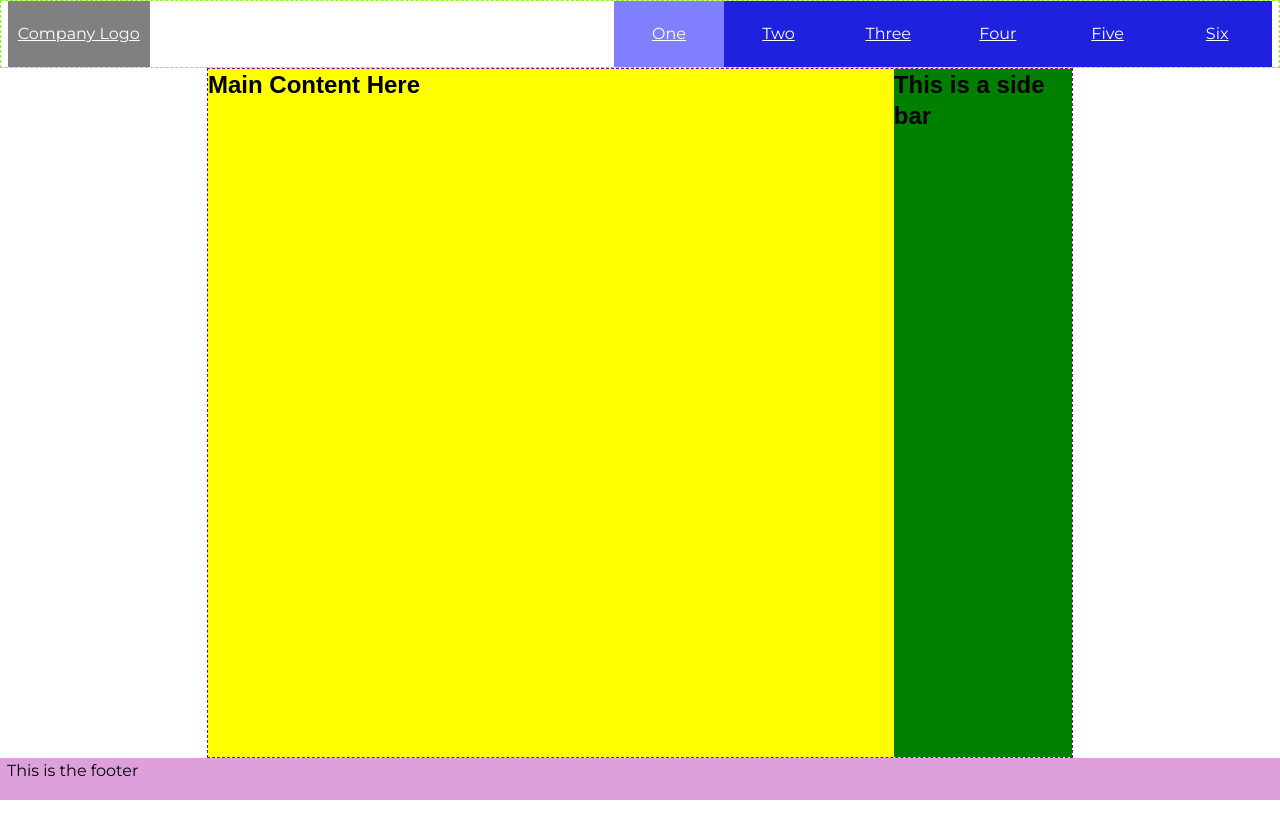
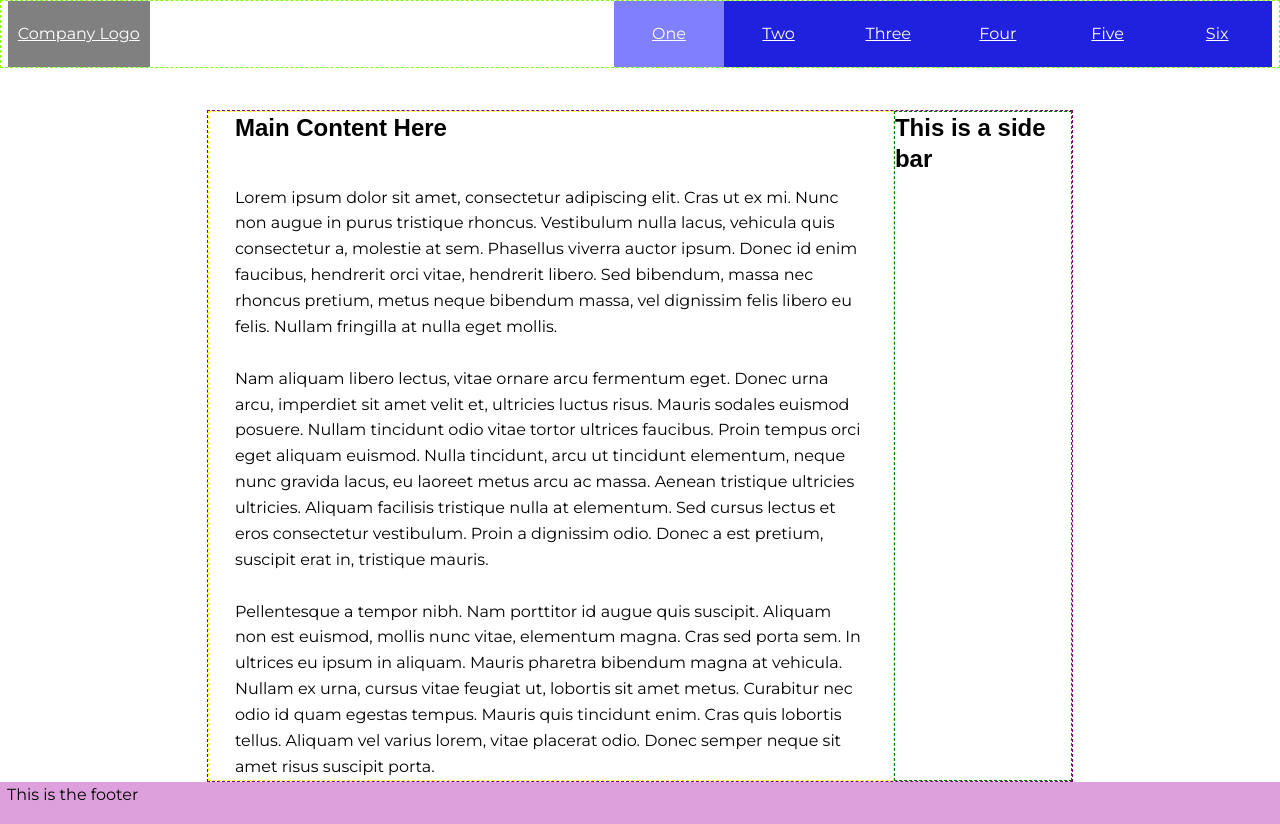
Before and after one commit to ghorsey-opt/gridless, a website: page index.html in a window 1280 px wide. Before the commit the page ends 800 px from the top, so only its background shows below. Drawn offline with Linux system fonts and the light colour scheme; a web font is replaced by a local one.

```diff
--- a/index.html
+++ b/index.html
@@ -22,6 +22,16 @@
     <main>
       <article>
         <h1>Main Content Here</h1>
+
+        <p>
+          Lorem ipsum dolor sit amet, consectetur adipiscing elit. Cras ut ex mi. Nunc non augue in purus tristique rhoncus. Vestibulum nulla lacus, vehicula quis consectetur a, molestie at sem. Phasellus viverra auctor ipsum. Donec id enim faucibus, hendrerit orci vitae, hendrerit libero. Sed bibendum, massa nec rhoncus pretium, metus neque bibendum massa, vel dignissim felis libero eu felis. Nullam fringilla at nulla eget mollis.
+        </p>
+        <p>
+          Nam aliquam libero lectus, vitae ornare arcu fermentum eget. Donec urna arcu, imperdiet sit amet velit et, ultricies luctus risus. Mauris sodales euismod posuere. Nullam tincidunt odio vitae tortor ultrices faucibus. Proin tempus orci eget aliquam euismod. Nulla tincidunt, arcu ut tincidunt elementum, neque nunc gravida lacus, eu laoreet metus arcu ac massa. Aenean tristique ultricies ultricies. Aliquam facilisis tristique nulla at elementum. Sed cursus lectus et eros consectetur vestibulum. Proin a dignissim odio. Donec a est pretium, suscipit erat in, tristique mauris.
+          </p>
+          <p>
+            Pellentesque a tempor nibh. Nam porttitor id augue quis suscipit. Aliquam non est euismod, mollis nunc vitae, elementum magna. Cras sed porta sem. In ultrices eu ipsum in aliquam. Mauris pharetra bibendum magna at vehicula. Nullam ex urna, cursus vitae feugiat ut, lobortis sit amet metus. Curabitur nec odio id quam egestas tempus. Mauris quis tincidunt enim. Cras quis lobortis tellus. Aliquam vel varius lorem, vitae placerat odio. Donec semper neque sit amet risus suscipit porta.
+        </p>
       </article>
       <aside>
         <h2>This is a side bar</h2>
--- a/styles/main.css
+++ b/styles/main.css
@@ -78,30 +78,39 @@
 }
 
 aside {
-  background-color: green;
+  border: green var(--border-thin) dashed;
   flex-basis: var(--s5);
   flex-grow: 1;
 }
 
 article {
-  background-color: yellow;
+  border: yellow var(--border-thin) dashed;
   flex-basis: 0;
   flex-grow: 999;
   min-width: 75%;
+  max-width: var(--measure);
+  padding: 0 var(--s1);
 }
 
 main {
   border: purple var(--border-thin) dashed;
   display: flex;
   flex-wrap: wrap;
-  min-height: calc(100vh - var(--s2) - var(--s3));
+  min-height: calc(100vh - var(--s2) - var(--s3) - var(--s2));
   max-width: calc(var(--measure) + var(--s5));
-  margin: 0 auto;
+  margin: var(--s2) auto 0 auto;
 }
 
 nav {
   background-color: hsl(240, 75%, 50%);
   height: 100%;
+}
+
+article > h1 {
+  margin-bottom: var(--s2);
+}
+p + p {
+  margin-top: var(--s1);
 }
 
 
@@ -145,7 +154,7 @@
   background-color: hsl(240, 100%, 75%);
 }
 
-@media screen and (max-width: 51rem) {
+@media screen and (max-width: 52rem) {
   nav {
     display: none;
   }
```
